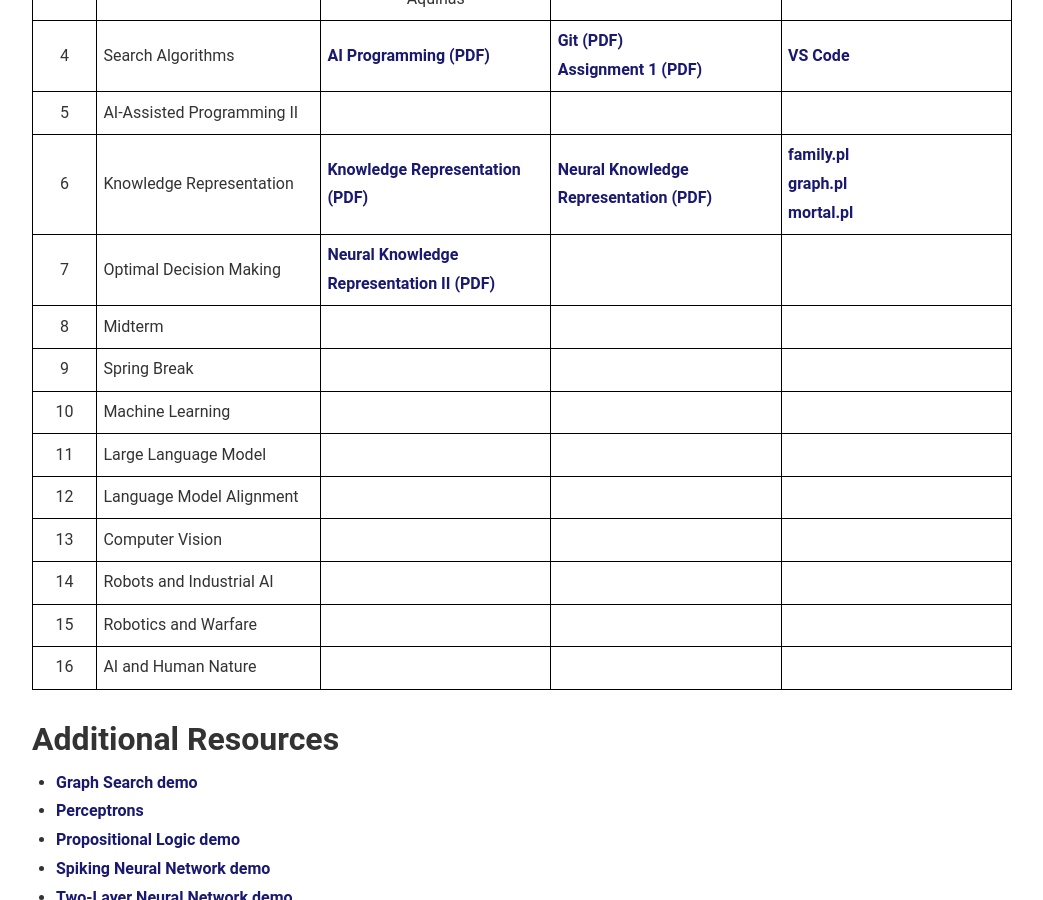
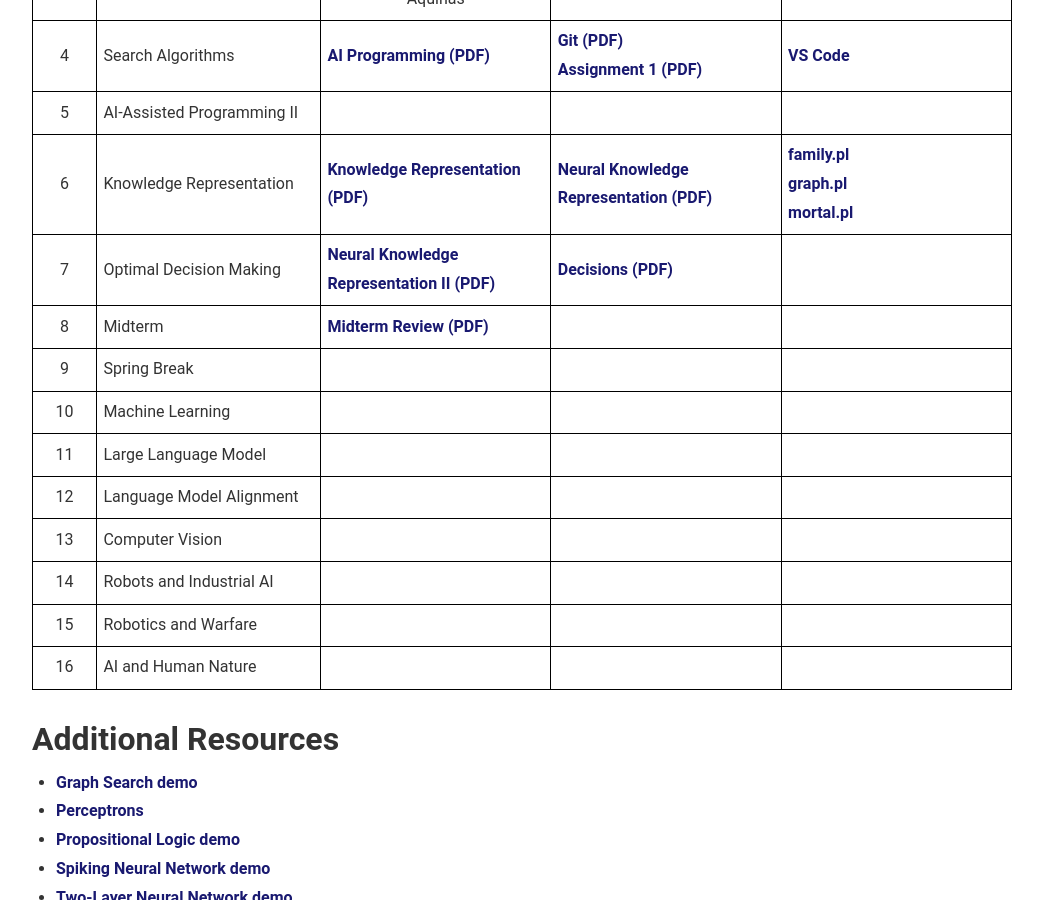
Before and after one commit to RichardKelley/richardkelley.github.io, a Jekyll site: the page built from ai109.md, in a window 1280 px wide and 900 px high, scrolled down 1355 px. Shown: the whole window, without its empty margins (118-1161 px from the left). Built offline with Jekyll 4.4.1, drawn with Linux system fonts in a browser that asks for light colours.

Commit message:
Added AI109 slides from last week and midterm review.

```diff
--- a/ai109.md
+++ b/ai109.md
@@ -87,13 +87,13 @@
       <td style="border: 1px solid #000; padding: 0.4em; text-align: center; width: 4em;">7</td>
       <td style="border: 1px solid #000; padding: 0.4em;">Optimal Decision Making</td>
       <td style="border: 1px solid #000; padding: 0.4em;"><a href="/AI109_slides/week-7/neural_kr_2.pdf" target="_blank">Neural Knowledge Representation II (PDF)</a></td>
-      <td style="border: 1px solid #000; padding: 0.4em;"></td>
+      <td style="border: 1px solid #000; padding: 0.4em;"><a href="/AI109_slides/week-7/decisions.pdf" target="_blank">Decisions (PDF)</a></td>
       <td style="border: 1px solid #000; padding: 0.4em;"></td>
     </tr>
     <tr>
       <td style="border: 1px solid #000; padding: 0.4em; text-align: center; width: 4em;">8</td>
       <td style="border: 1px solid #000; padding: 0.4em;">Midterm</td>
-      <td style="border: 1px solid #000; padding: 0.4em;"></td>
+      <td style="border: 1px solid #000; padding: 0.4em;"><a href="/AI109_slides/midterm_review.pdf" target="_blank">Midterm Review (PDF)</a></td>
       <td style="border: 1px solid #000; padding: 0.4em;"></td>
       <td style="border: 1px solid #000; padding: 0.4em;"></td>
     </tr>
```
Also changed, not shown: 2 other files.
